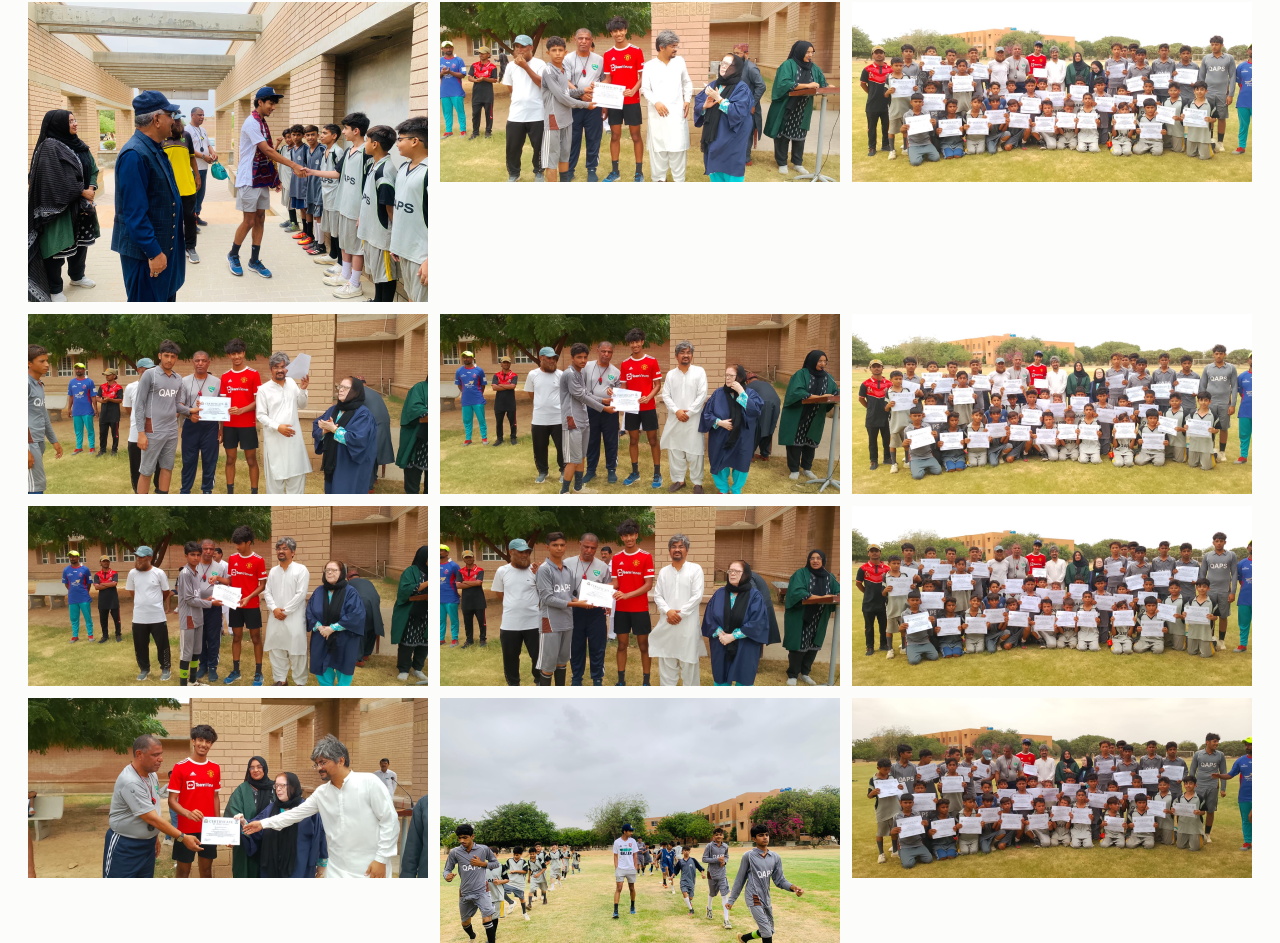
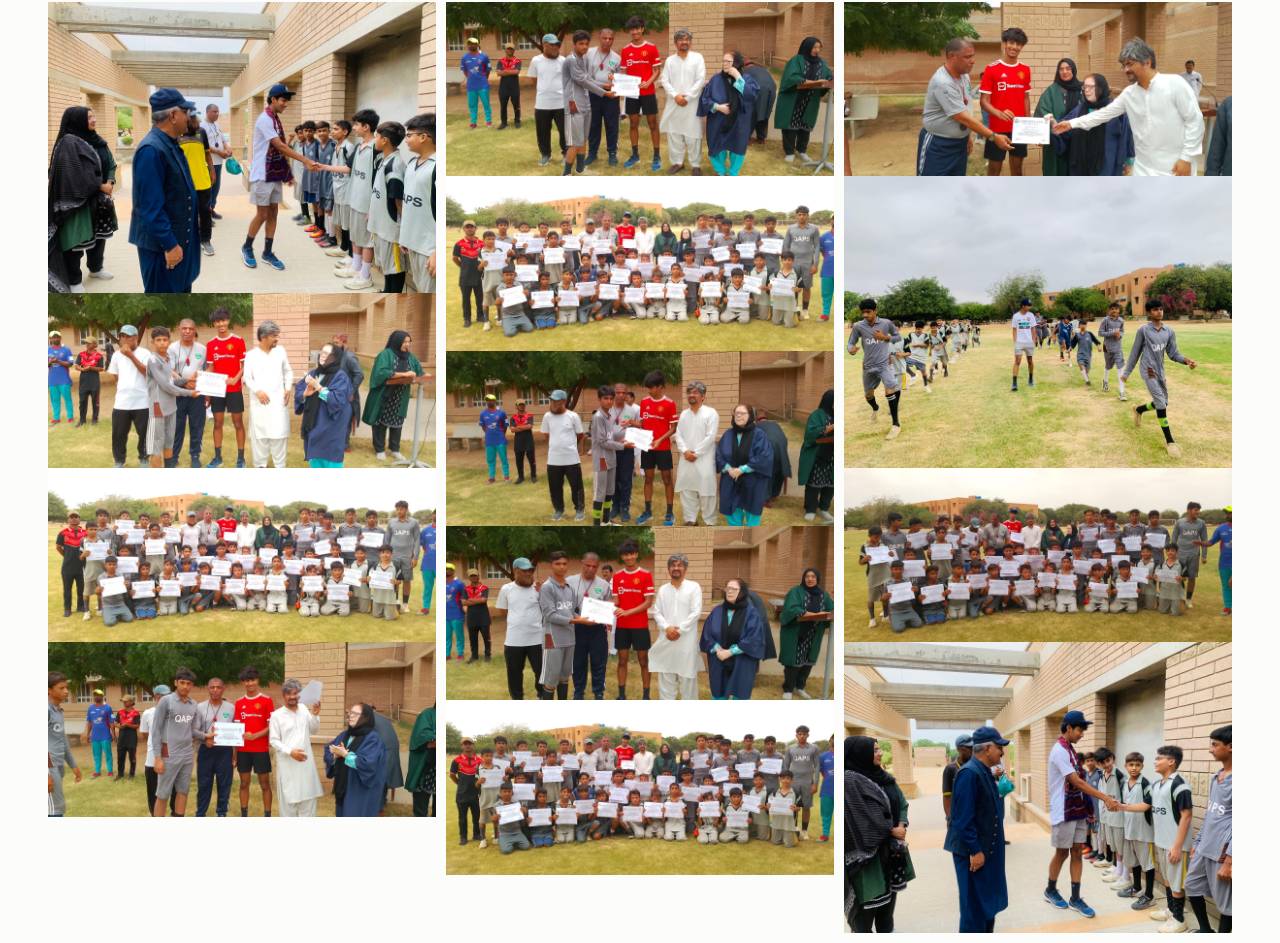
Before and after one commit to amsultan2010/goalsforgrowth, a plain HTML site: page gallery/index.html in a window 1280 px wide. Shown: the part 455-1398 px from the top of the page. Drawn offline with Linux system fonts and the light colour scheme.

Commit message:
give the photo pages a little more room and pack the gallery
Co-authored-by: Cursor <cursoragent@cursor.com>

```diff
--- a/css/site.css
+++ b/css/site.css
@@ -20,7 +20,7 @@
   --gold: #f8d838;
   --ink: #3f403e;
   --paper: #fcfcfb;
-  --edge: min(1680px, calc(100% - 3.5rem));
+  --edge: min(1680px, calc(100% - 6rem));
   color-scheme: light;
 }
 
@@ -373,14 +373,14 @@ a { color: inherit; }
 .group { margin-top: 3.5rem; scroll-margin-top: 11rem; }
 
 .shots {
-  display: grid;
-  grid-template-columns: repeat(3, 1fr);
-  gap: 0.75rem;
+  columns: 3;
+  column-gap: 0.6rem;
   list-style: none;
   margin: 0;
   padding: 0;
 }
 
+.shots li { break-inside: avoid; margin: 0; }
 .shots a { display: block; }
 .shots img { display: block; width: 100%; height: auto; }
 
@@ -403,7 +403,7 @@ a { color: inherit; }
   .band.flip figure { order: 0; }
   .band figure { min-height: 16rem; }
   .copy { padding: 1.6rem 1.15rem 2rem; }
-  .shots { grid-template-columns: 1fr 1fr; gap: 0.45rem; }
+  .shots { columns: 2; }
   .tick { display: none; }
   .bar-red { height: 1.4rem; }
   .plate-title { font-size: clamp(1.85rem, 9vw, 2.8rem); }
```
